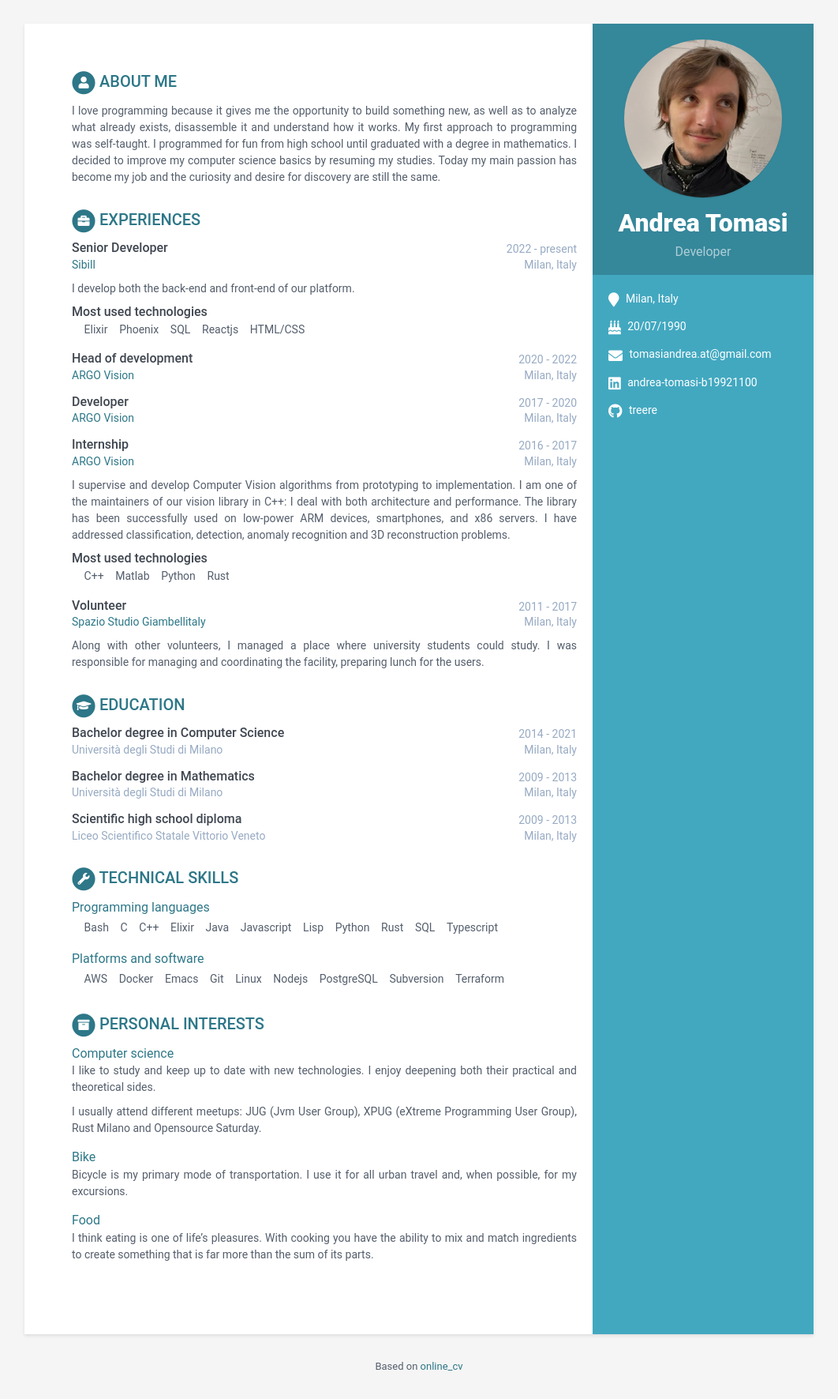
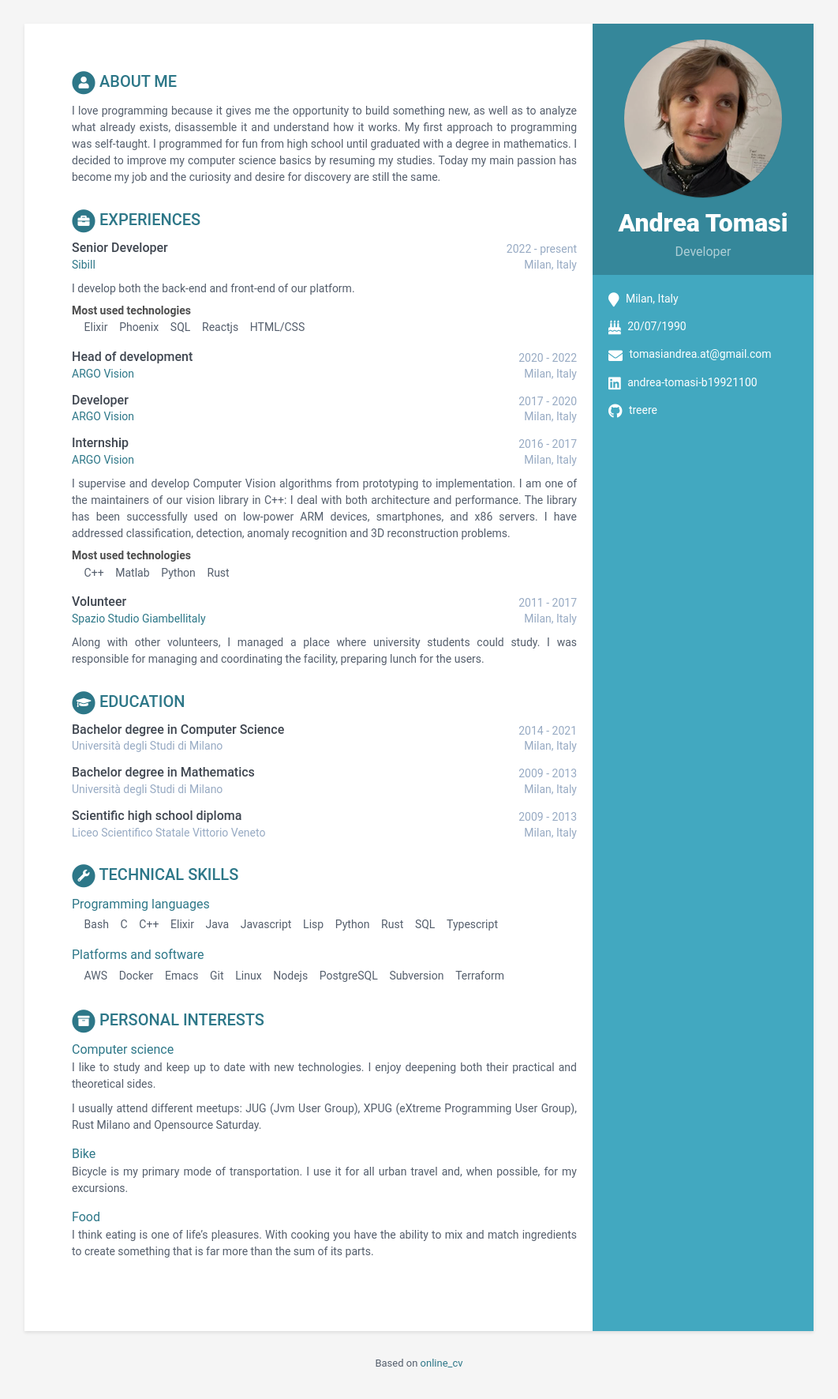
Before and after one commit to treere/cv, a Jekyll site: the page built from index.html, in a window 1280 px wide. Shown: the whole page at 79% size, without its empty margins (109-1171 px from the left). Built offline with Jekyll 4.4.1, drawn with Linux system fonts in a browser that asks for light colours.

Commit message:
Style change

```diff
--- a/_data/cv.yml
+++ b/_data/cv.yml
@@ -18,7 +18,7 @@
       details: |
         I develop both the back-end and front-end of our platform.
 
-        ### Most used technologies
+        # Most used technologies
         - Elixir
         - Phoenix
         - SQL
@@ -46,7 +46,7 @@
         The library has been successfully used on low-power ARM devices, smartphones, and x86 servers.
         I have addressed classification, detection, anomaly recognition and 3D reconstruction problems.
 
-        ### Most used technologies
+        # Most used technologies
         - C++
         - Matlab
         - Python
--- a/_sass/_base.scss
+++ b/_sass/_base.scss
@@ -113,8 +113,13 @@ p {
         list-style: none;
         padding-left: 10px;
     }
-    h3 {
+    h1 {
         margin-bottom: 10px;
+        color: rgba(0, 0, 0, 0.7);
+        font-size: 14px;
+        font-weight: 600;
+        margin-top: 0;
+        margin-bottom: 0;
     }
     li {
         display: inline-block;
```
